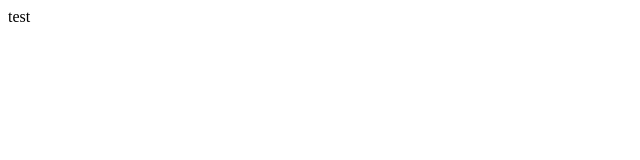
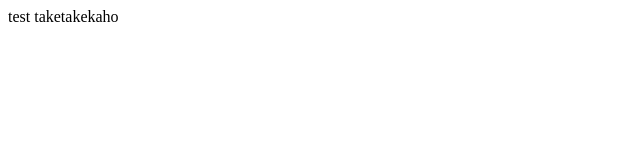
Before and after one commit to moriko3/chat, a plain HTML site: page index.html in a window 1280 px wide. Shown: the whole page, without its empty margins (0-640 px from the left). Drawn offline with Linux system fonts and the light colour scheme.

Commit message:
名前を追加

```diff
--- a/index.html
+++ b/index.html
@@ -1,5 +1,6 @@
 <html>
 <body>
 test
+taketakekaho
 </body>
 </html>
```
